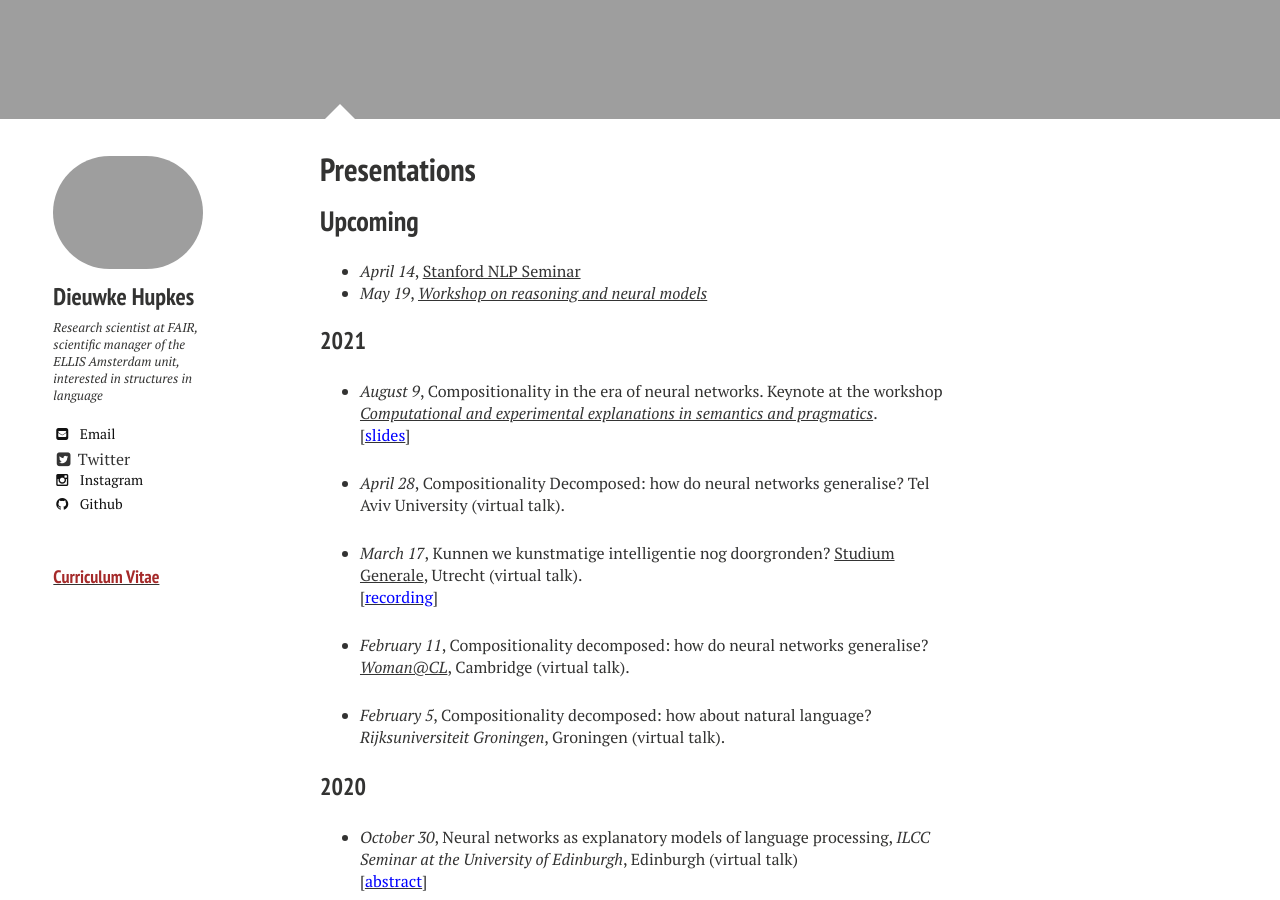
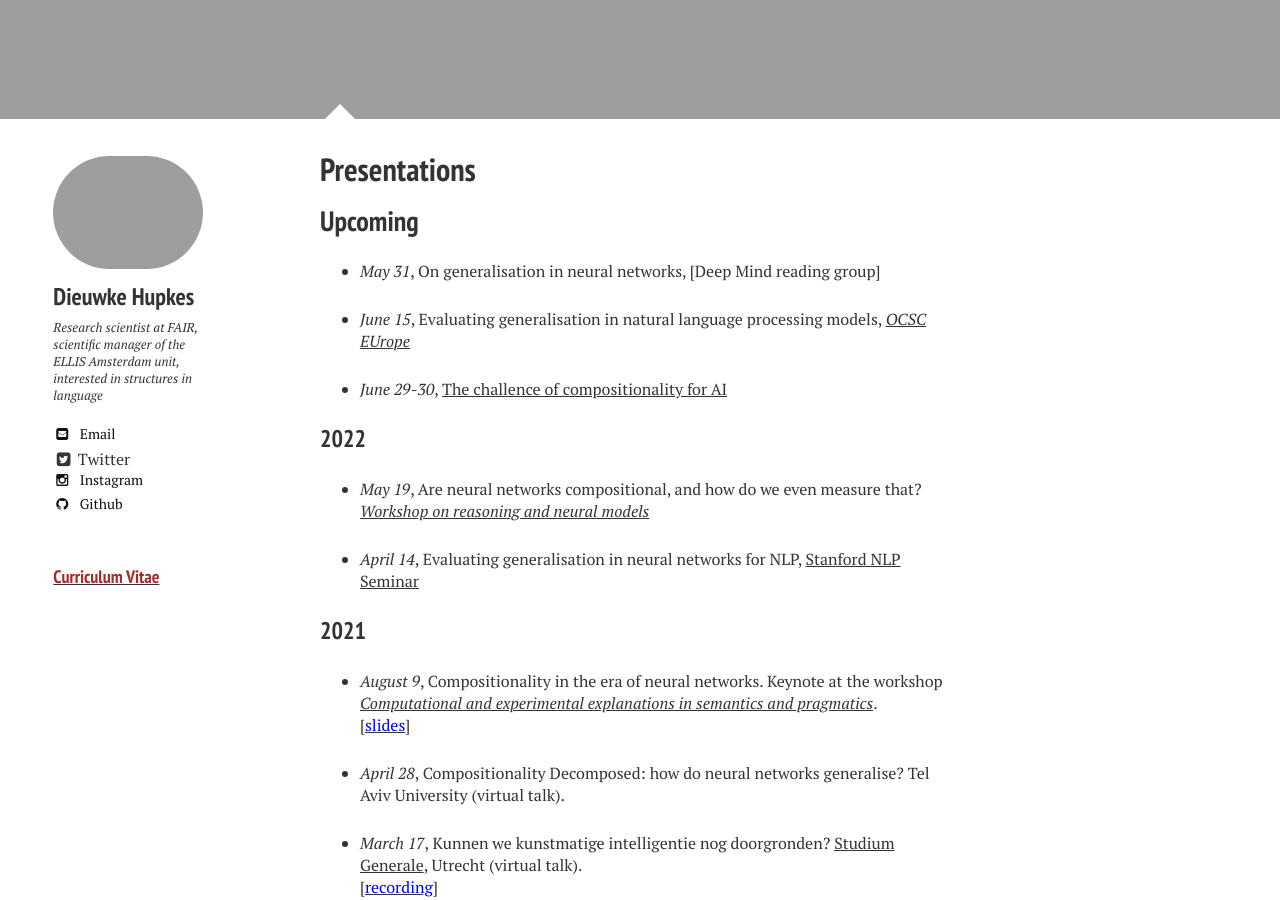
Before and after one commit to dieuwkehupkes/dieuwkehupkes.github.io, a Jekyll site: the page built from talks.md, in a window 1280 px wide and 900 px high, scrolled down 925 px. Built offline with Jekyll 4.4.1, drawn with Linux system fonts in a browser that asks for light colours; nearby versions of some CDN libraries.

Commit message:
Add upcoming talks

```diff
--- a/talks.md
+++ b/talks.md
@@ -12,8 +12,17 @@ image:
 
 ## Upcoming
 
-* *April 14*, [Stanford NLP Seminar](https://nlp.stanford.edu/seminar/)
-* *May 19*, [*Workshop on reasoning and neural models*](https://www.jakubszymanik.com/CoSaQ/events/workshop-on-reasoning-neural-models/)
+* *May 31*, On generalisation in neural networks, [Deep Mind reading group]
+
+* *June 15*, Evaluating generalisation in natural language processing models, [*OCSC EUrope*](https://odsc.com/speakers/evaluating-generalisation-in-natural-language-processing-models/)
+
+* *June 29-30*, [The challence of compositionality for AI](https://compositionalintelligence.github.io/)
+
+### 2022
+
+* *May 19*, Are neural networks compositional, and how do we even measure that? [*Workshop on reasoning and neural models*](https://www.jakubszymanik.com/CoSaQ/events/workshop-on-reasoning-neural-models/)
+
+* *April 14*, Evaluating generalisation in neural networks for NLP, [Stanford NLP Seminar](https://nlp.stanford.edu/seminar/)
 
 ### 2021
 
```
